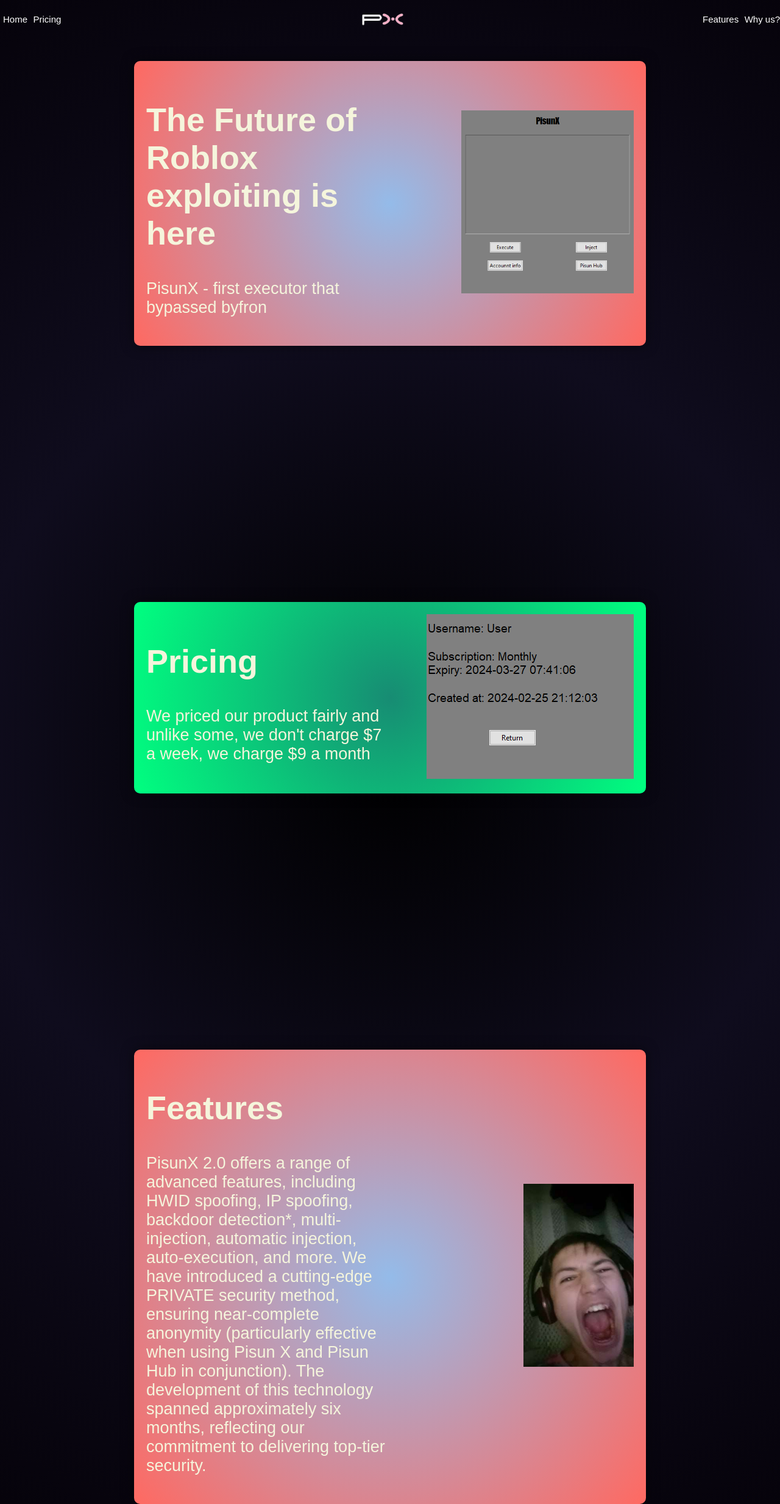
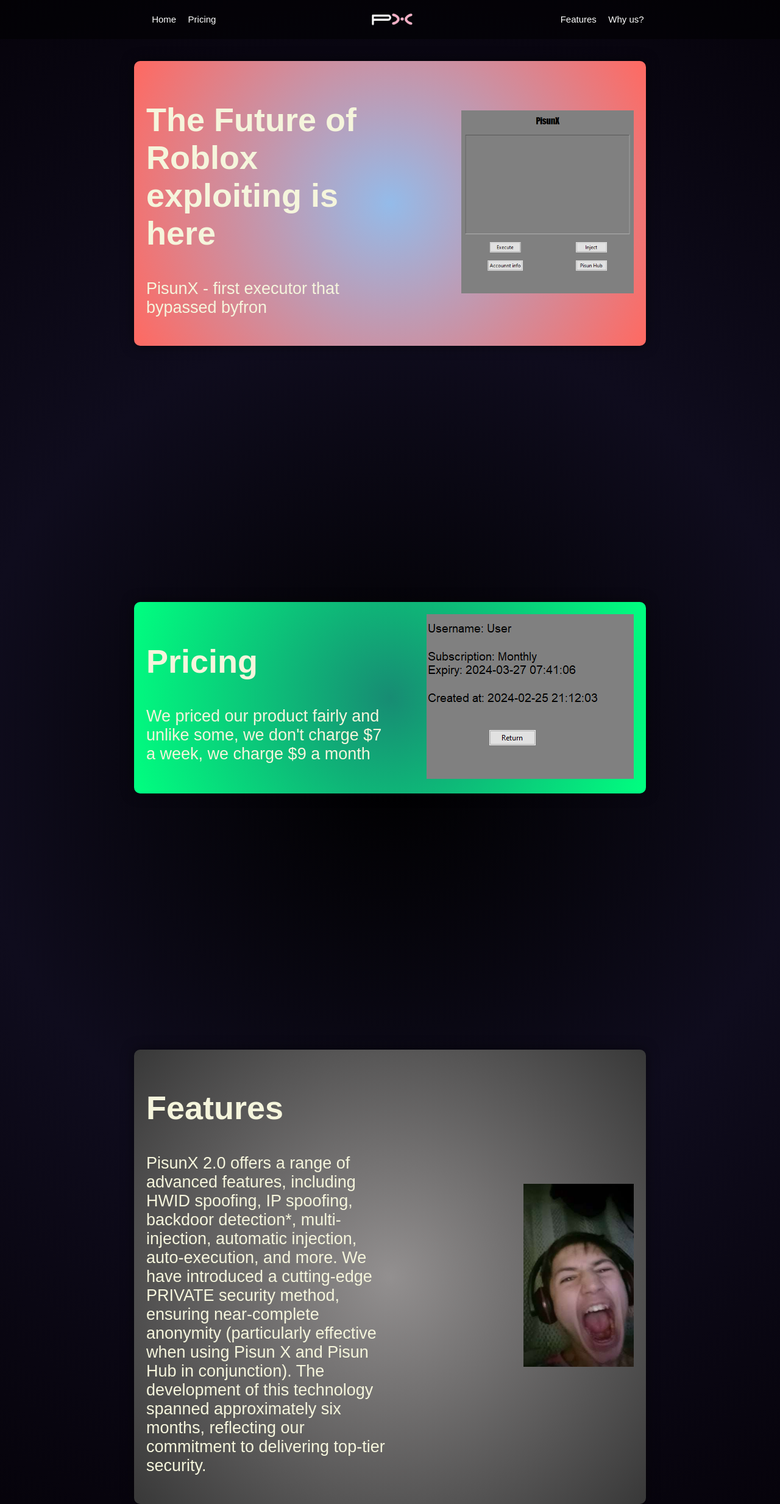
Before and after one commit to Unetass/PisunX-site, a plain HTML site: page index.html in a window 1280 px wide. Shown: the whole page at 61% size. Drawn offline with Linux system fonts and the light colour scheme.

Commit message:
Update styles.css

```diff
--- a/styles.css
+++ b/styles.css
@@ -10,20 +10,21 @@
 
 
 header {
+    display: flex;
+    justify-content: center;
+    align-items: center;
     position: fixed;
     top: 0;
     left: 0;
     width: 100%;
-    background-color: rgba(0, 0, 0, 0); /* Прозрачный цвет фона */
-    display: flex;
-    justify-content: space-between;
-    align-items: center;
+    background-color: rgba(0, 0, 0, 0.5); /* Пример прозрачного цвета фона */
     padding: 5px; /* Уменьшаем внутренний отступ */
     z-index: 1000; /* Поднимаем панель навигации над остальными элементами */
 }
 
-.logo img {
-    height: 50px; /* Уменьшаем высоту иконки */
+nav {
+    flex: 1;
+    text-align: center;
 }
 
 nav ul {
@@ -34,26 +35,38 @@
 
 nav ul li {
     display: inline;
-    margin-right: 5px; /* Уменьшаем отступ между пунктами меню */
+    margin-right: 15px;
+}
+
+nav ul li:last-child {
+    margin-right: 0;
 }
 
 nav ul li a {
     color: white;
     text-decoration: none;
-    font-size: 15px; /* Увеличиваем размер текста */
+    font-size: 15px;
+}
+
+.logo {
+    flex: 0 0 auto; /* Не даем логотипу растягиваться */
+}
+
+.logo img {
+    height: 50px; /* Устанавливаем высоту иконки */
 }
 
 .author p {
-    font-size: 30x; /* Увеличиваем размер текста */
+    font-size: 20px; /* Уменьшаем размер текста */
     margin-right: 5px; /* Даем немного отступ справа */
 }
 
 .author p span {
-    color: #ffffff; /* белый цвет */
+    color: white; /* белый цвет */
 }
 
 .author p span.x {
-    color: #ff69b4; /* розовый цвет */
+    color: white; /* белый цвет */
 }
 
 
@@ -135,6 +148,12 @@
 #Pricing {
     background: radial-gradient(circle, rgba(23, 140, 115, 1) 0%, rgba(0, 255, 128, 1) 100%);
 }
-#WhyUs {
-    background: radial-gradient(circle, rgba(76, 175, 80, 1) 0%, rgba(139, 195, 74, 1) 100%);
+#features {
+    background: radial-gradient(circle, rgba(147,144,144,1) 0%, rgba(56,56,56,1) 100%);
+    color: white; /* Устанавливаем белый цвет текста */
 }
+
+
+.scroll-behavior-smooth {
+    scroll-behavior: smooth;
+}
```
